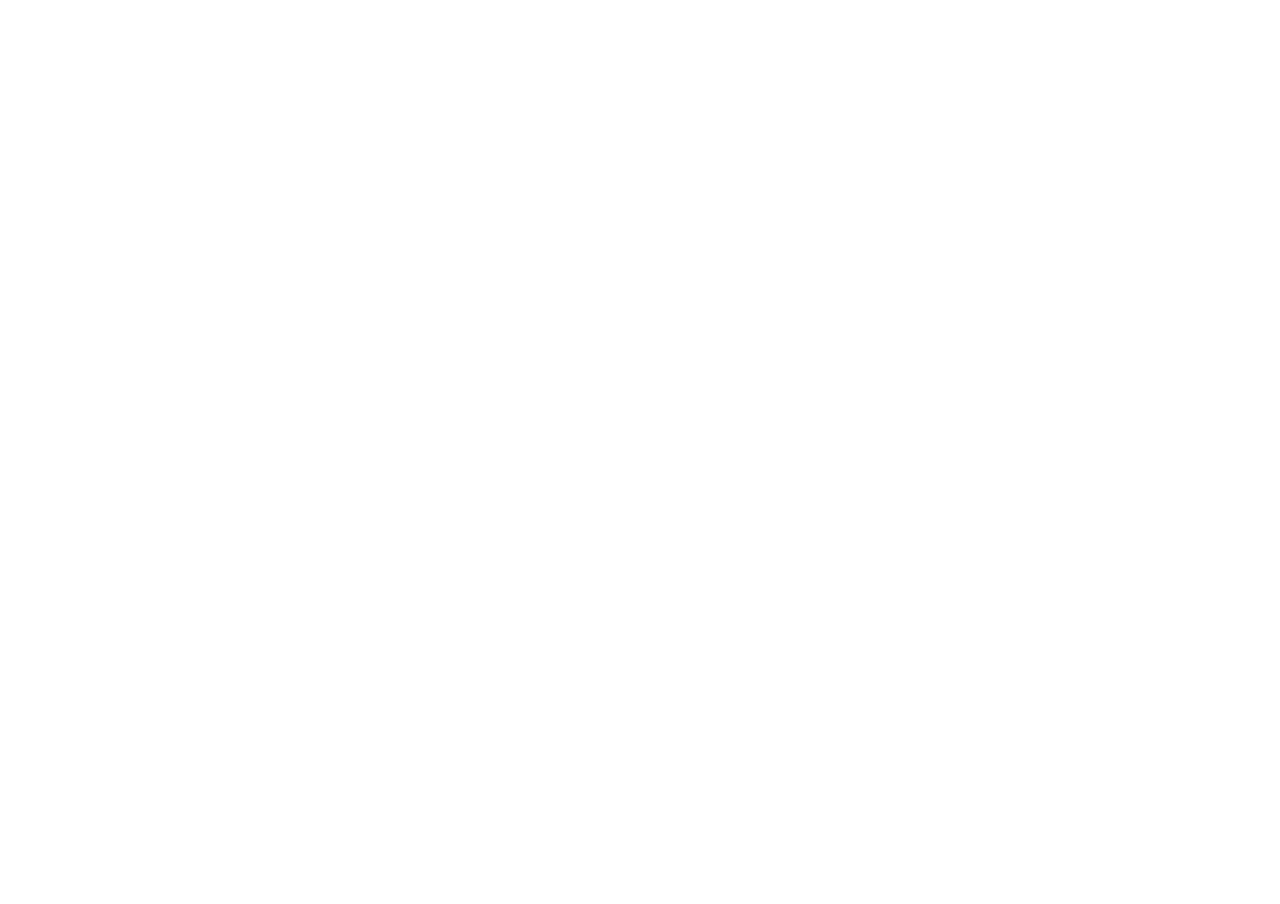
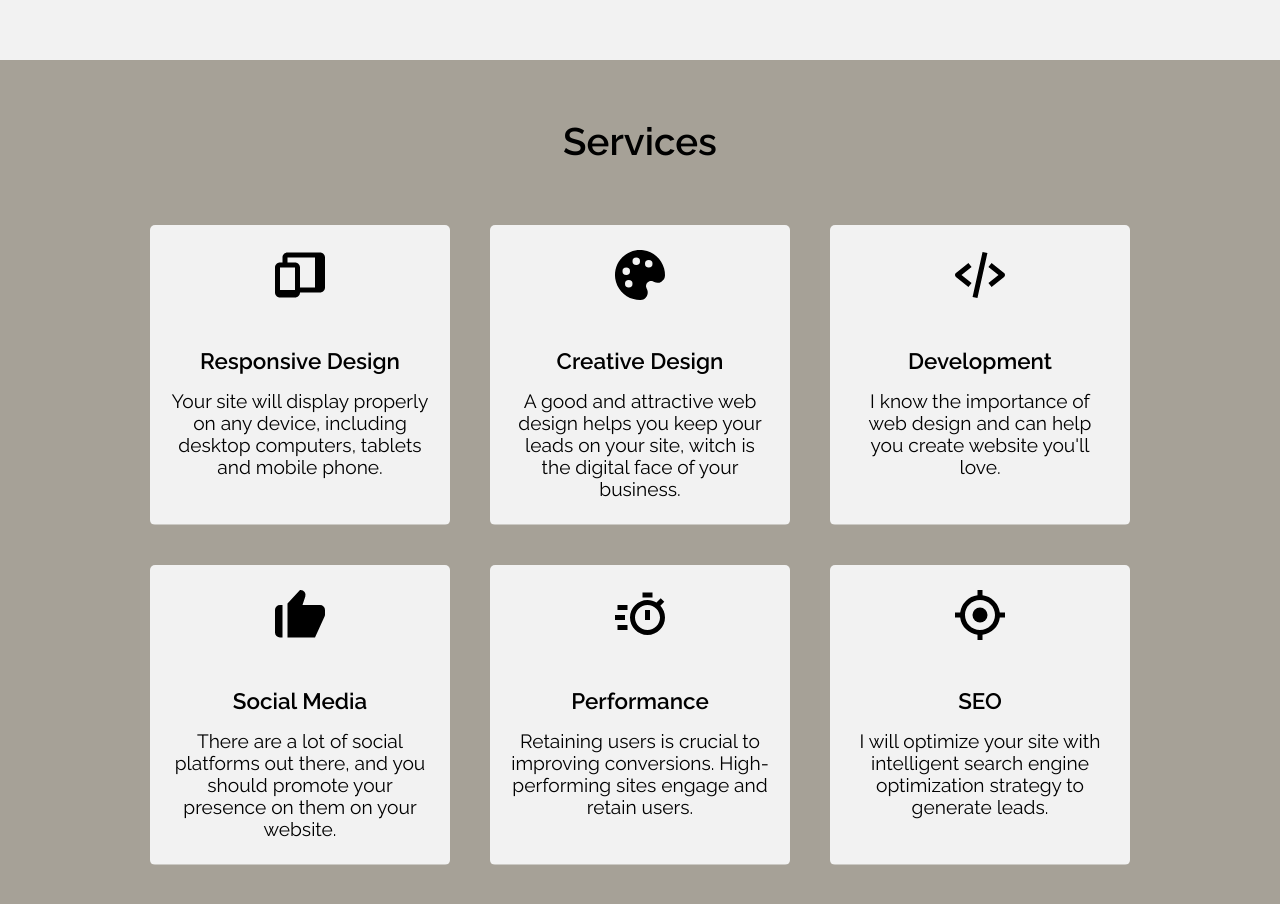
Before and after one commit to padermo/Portfolio, a React (Create React App) app: page / in a window 1280 px wide. Shown: the part 1820-2724 px from the top of the page. Before the commit the page ends 1800 px from the top, so only its background shows below. Built offline with nearby package versions, Linux system fonts and the light colour scheme.

Commit message:
terminando componente de servicios

```diff
--- a/src/components/Services/Services.jsx
+++ b/src/components/Services/Services.jsx
@@ -1,4 +1,4 @@
-import React from 'react'
+import React, {useState, useEffect} from 'react'
 import Service from './Service'
 import tag from '../../assets/icons/bx-code-alt.svg'
 import like from '../../assets/icons/bxs-like.svg'
@@ -45,11 +45,29 @@
       description: "I will optimize your site with intelligent search engine optimization strategy to generate leads.",
       img: ceo
     },
-  ]
+  ];
+
+  const [service, setService] = useState()
+
+  const onLoad = () => {
+    setService(
+      info.map(e => (
+        <Service key={e.id} id={e.id} img={e.img} title={e.name} paragraph={e.description} />
+      ))
+    )
+  }
+
+  useEffect(() => {
+    onLoad();
+  },[])
+
   return (
-    <section className='services'>
+    <section className='services' id='servicios'>
       <div className="services__content container">
-
+        <h2 className='title title--margin'>Services</h2>
+        <div className='services__info'>
+          {service}
+        </div>
       </div>
     </section>
   )
--- a/src/style/style.css
+++ b/src/style/style.css
@@ -3,6 +3,8 @@
 :root{
   --color-primary: #F2F2F2;
   --color-secundary: #F2A71B;
+  --color-terciary: #A6A197;
+  --color-hover: #008C72;
 }
 
 *{
@@ -159,15 +161,6 @@
   font-size: 2.4rem;
   font-weight: 600;
   margin-bottom: 10px;
-  position: relative;
-}
-.title::before{
-  content: "";
-  position: absolute;
-  bottom: 0;
-  width: 100%;
-  height: 4px;
-  background-color: var(--color-secundary);
 }
 .about__paragraph{
   font-size: 1.4rem;
@@ -182,6 +175,8 @@
 .skills{
   width: 100%;
   max-height: 100%;
+  padding: 40px 0;
+  background-color: var(--color-primary);
 }
 .skills__content{
   padding: 40px 0;
@@ -220,3 +215,95 @@
   font-size: 1.2rem;
   font-weight: 400;
 }
+
+
+/* ----TODO: SERVICES---- */
+
+.services{
+  width: 100%;
+  max-width: 100%;
+  background-color: var(--color-terciary);
+}
+.services__content{
+  padding: 40px 0;
+  display: flex;
+  flex-direction: column;
+  text-align: center;
+  justify-content: center;
+  align-items: center;
+}
+.services__info{
+  display: grid;
+  grid-template-columns: repeat(3, 1fr);
+  justify-content: center;
+  margin-top: 40px;
+  gap: 40px;
+  padding: 10px;
+}
+
+
+.service{
+  width: 300px;
+  height: 300px;
+  display: flex;
+  flex-direction: column;
+  align-items: center;
+  justify-content: center;
+  gap: 40px;
+  background-color: var(--color-primary);
+  border-radius: 5px;
+  padding: 20px;
+  position: relative;
+  overflow: hidden;
+  clip-path: polygon(0 0, 0 0, 0 100%, 0% 100%);
+}
+.service:hover::before{
+  content: "";
+  position: absolute;
+  width: 100%;
+  height: 4px;
+  bottom: 0;
+  left: 0;
+  background-color: var(--color-hover);
+}
+.service:nth-child(1){
+  animation: leftright 1s ease forwards;
+}
+.service:nth-child(2) {
+  animation: leftright 1s 1s ease forwards;
+}
+.service:nth-child(3) {
+  animation: leftright 1s 2s ease forwards;
+}
+.service:nth-child(4) {
+  animation: leftright 1s ease forwards;
+}
+.service:nth-child(5) {
+  animation: leftright 1s 1s ease forwards;
+}
+.service:nth-child(6) {
+  animation: leftright 1s 2s ease forwards;
+}
+@keyframes leftright {
+  to{
+    clip-path: polygon(0 0, 100% 0, 100% 100%, 0 100%);
+  }
+}
+
+.service__img{
+  width: 60px;
+  height: 60px;
+  display: inline-block;
+}
+.service__texts{
+  display: flex;
+  flex-direction: column;
+  gap: 15px;
+  height: 200px;
+}
+.service__title{
+  font-size: 1.4rem;
+}
+.service__paragraph{
+  font-size: 1.2rem;
+}
```
Also changed, not shown: src/assets/icons/bx-timer.svg.
